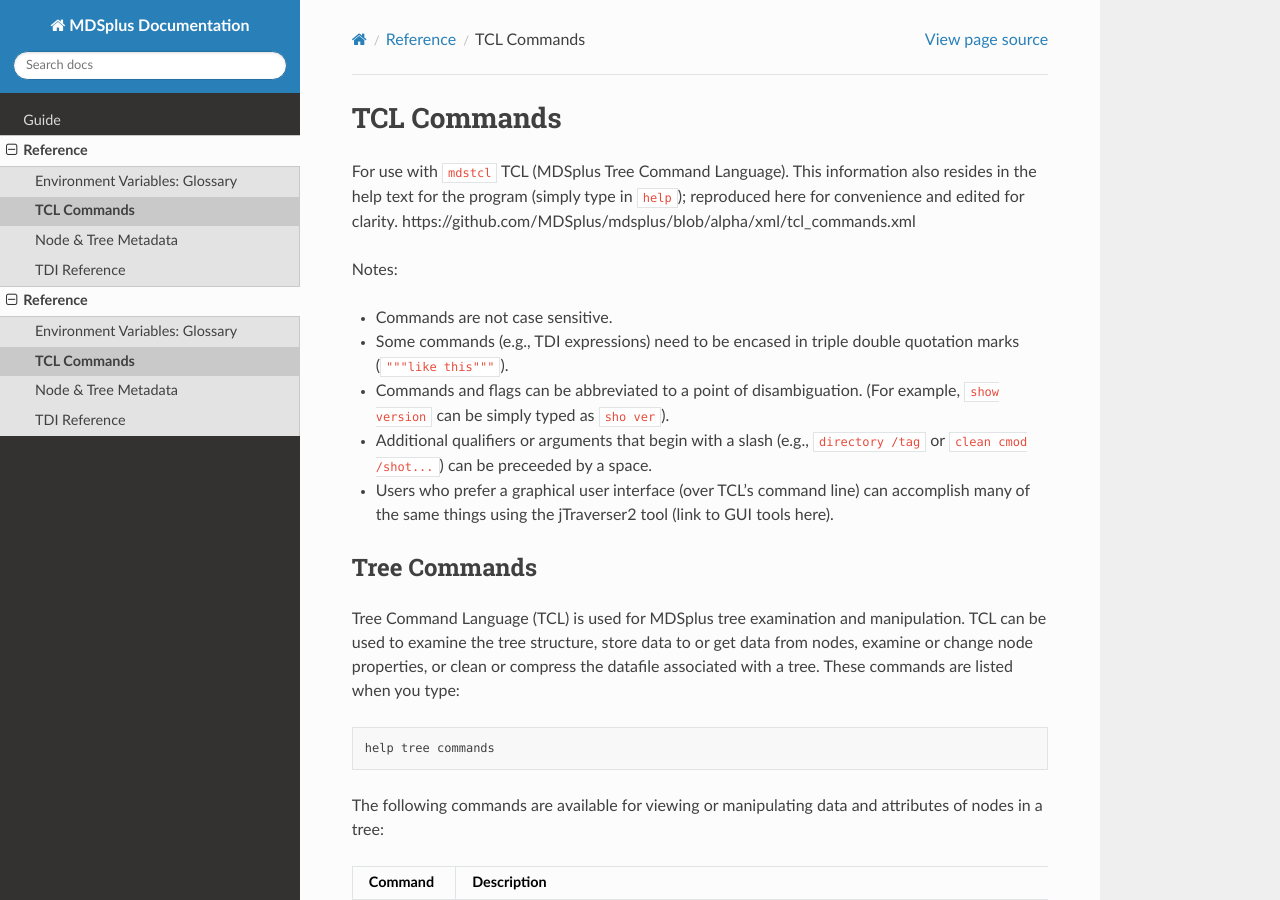
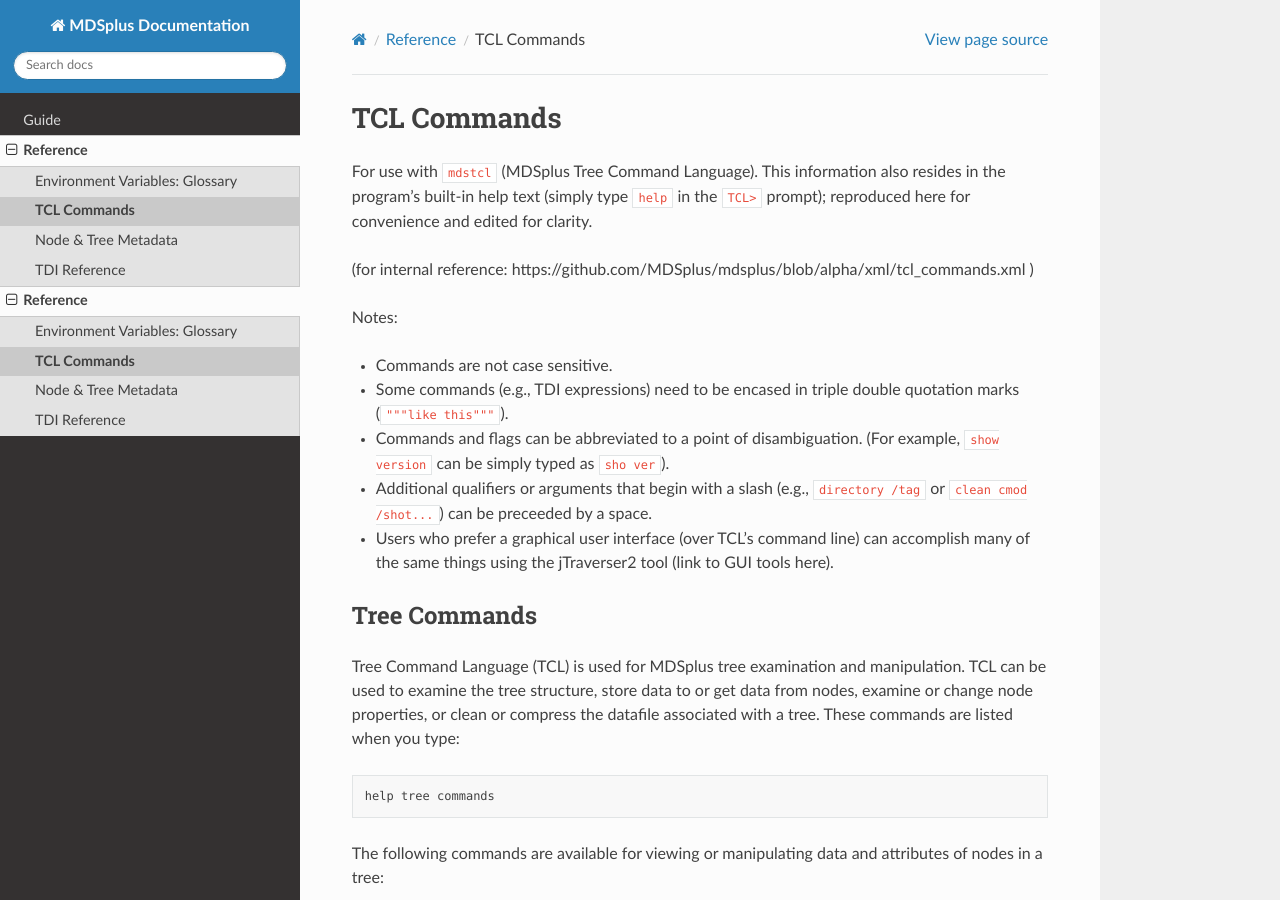
Before and after one commit to MDSplus/Documentation, a Sphinx documentation site: the page built from docs/reference/mdstcl.md, in a window 1280 px wide and 900 px high. Built offline with Sphinx 7.4.7 and the Read the Docs theme 3.1.0, drawn with Linux system fonts in a browser that asks for light colours; pages that are not in the unit, such as notebooks, are missing from menus.

Commit message:
Minor updates to mdstcl reference

```diff
--- a/docs/reference/mdstcl.md
+++ b/docs/reference/mdstcl.md
@@ -1,7 +1,9 @@
 # TCL Commands
 
-For use with `mdstcl` TCL (MDSplus Tree Command Language). This information also resides in the help text for the program (simply type in `help`); reproduced here for convenience and edited for clarity.
-https://github.com/MDSplus/mdsplus/blob/alpha/xml/tcl_commands.xml
+For use with `mdstcl` (MDSplus Tree Command Language). This information also resides in the program's built-in help text (simply type `help` in the `TCL>` prompt); reproduced here for convenience and edited for clarity.
+
+(for internal reference:
+https://github.com/MDSplus/mdsplus/blob/alpha/xml/tcl_commands.xml )
 
 Notes:
 * Commands are not case sensitive.
```
